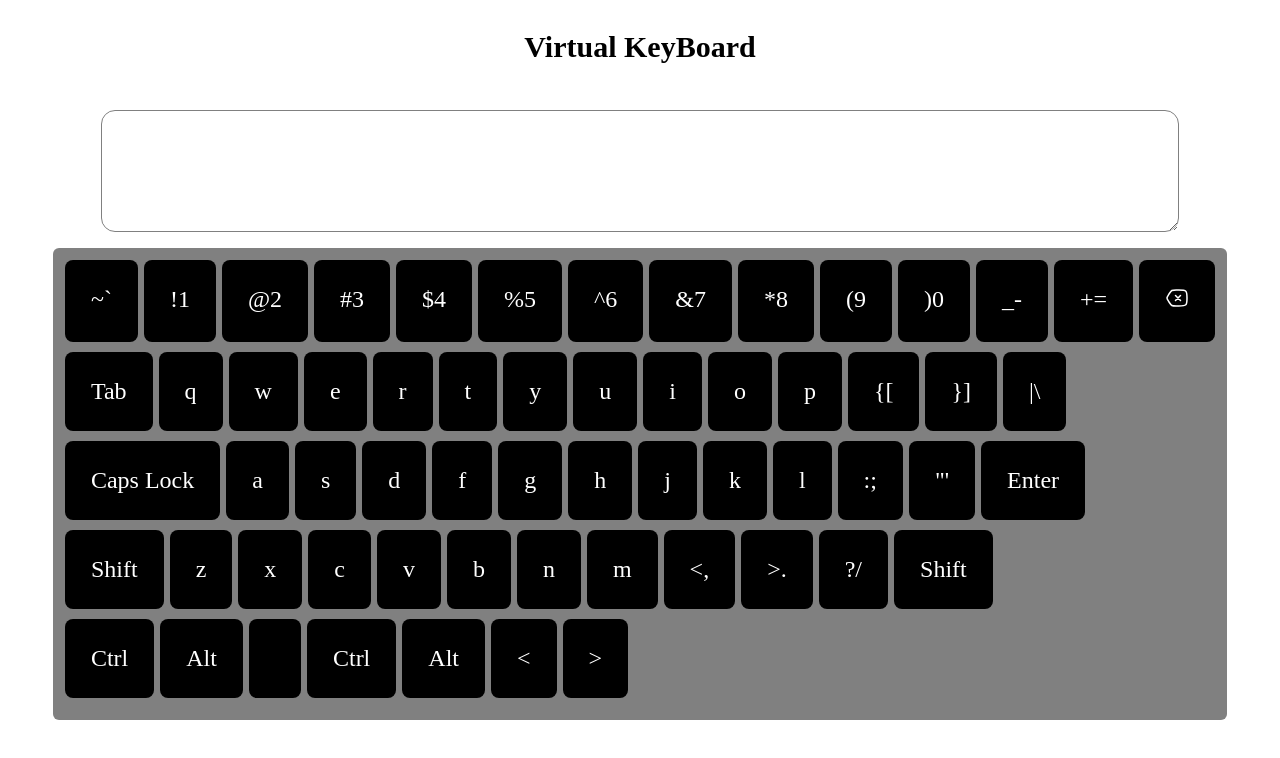
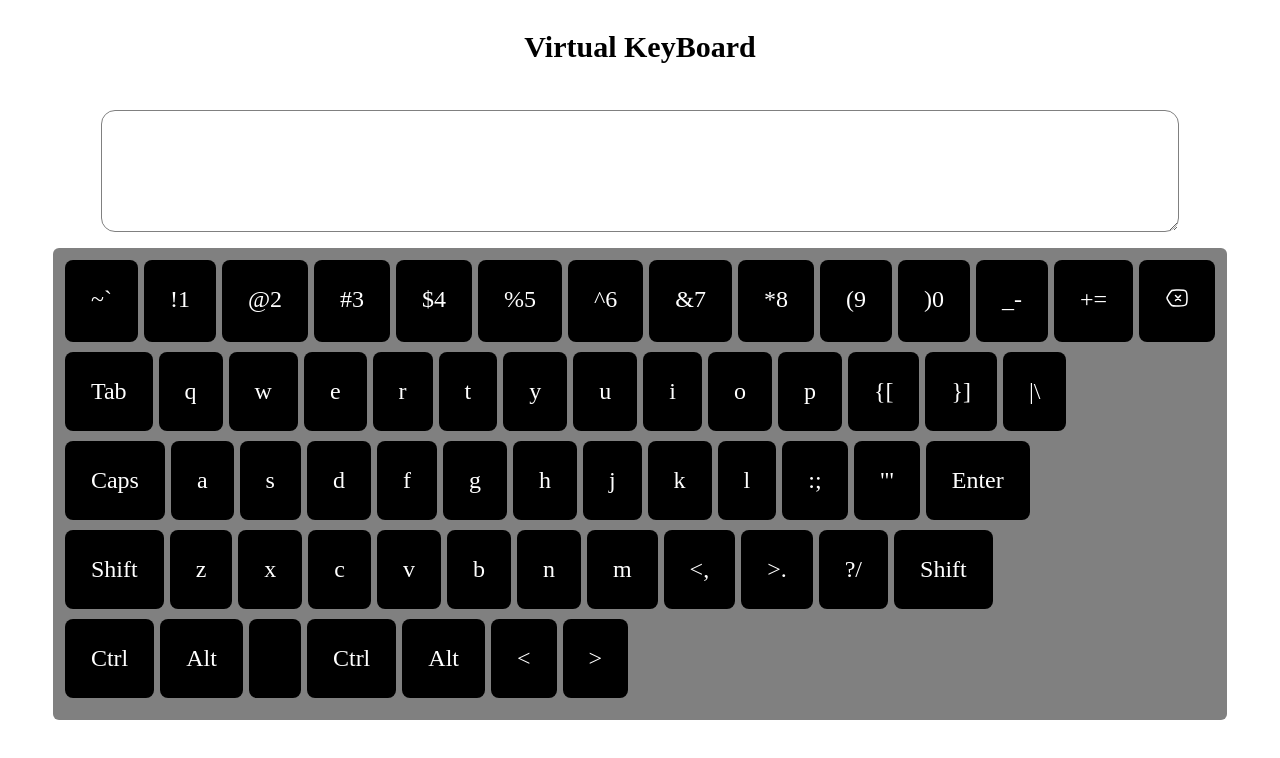
Before and after one commit to pranav-dhole/react-projects, a React (Vite) app: page / in a window 1280 px wide. Shown: the top 758 px of the page. Built offline with nearby package versions, Linux system fonts and the light colour scheme.

Commit message:
removed "Lock" string from caps lock key for a good ui

```diff
--- a/src/components/12_virtual_keyboard/keyboardChars.js
+++ b/src/components/12_virtual_keyboard/keyboardChars.js
@@ -33,7 +33,7 @@ export const secondRow = [
 ];
 
 export const thirdRow = [
-  "Caps Lock",
+  "Caps",
   "a",
   "s",
   "d",
```
